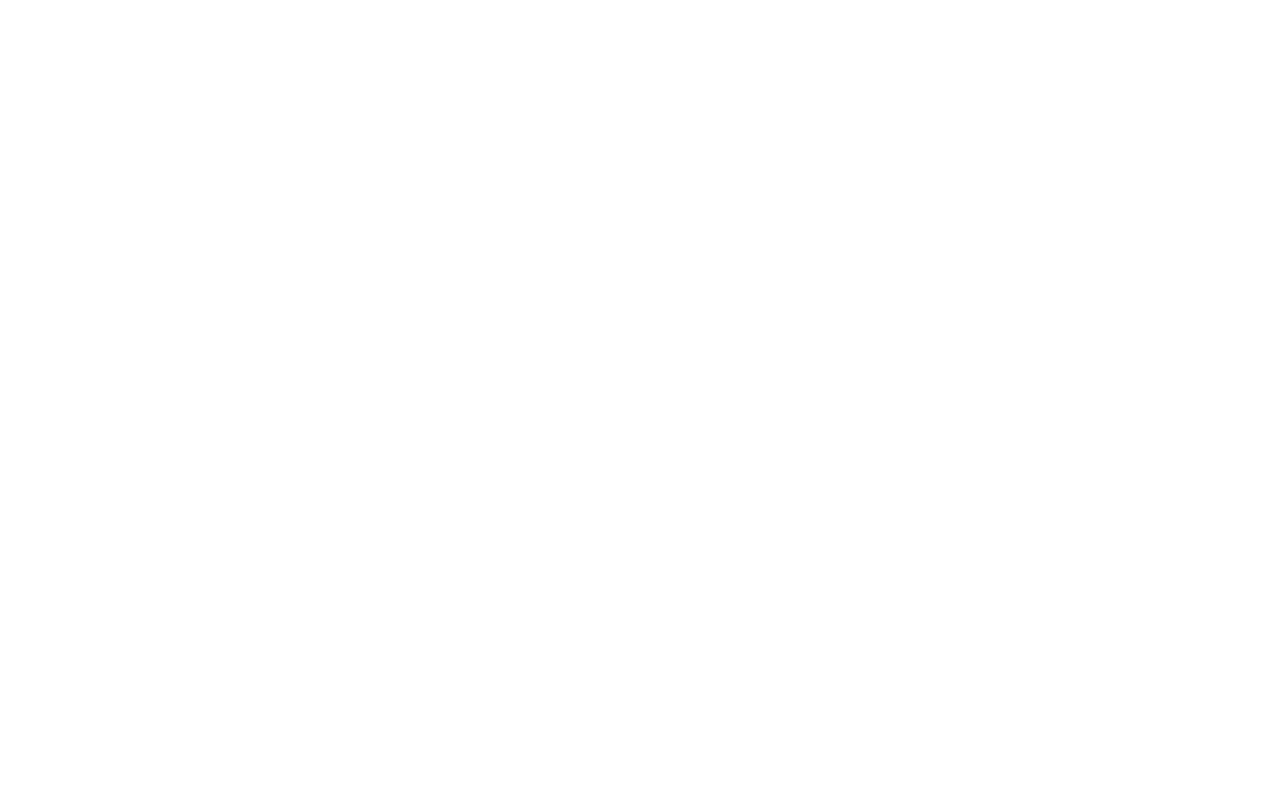
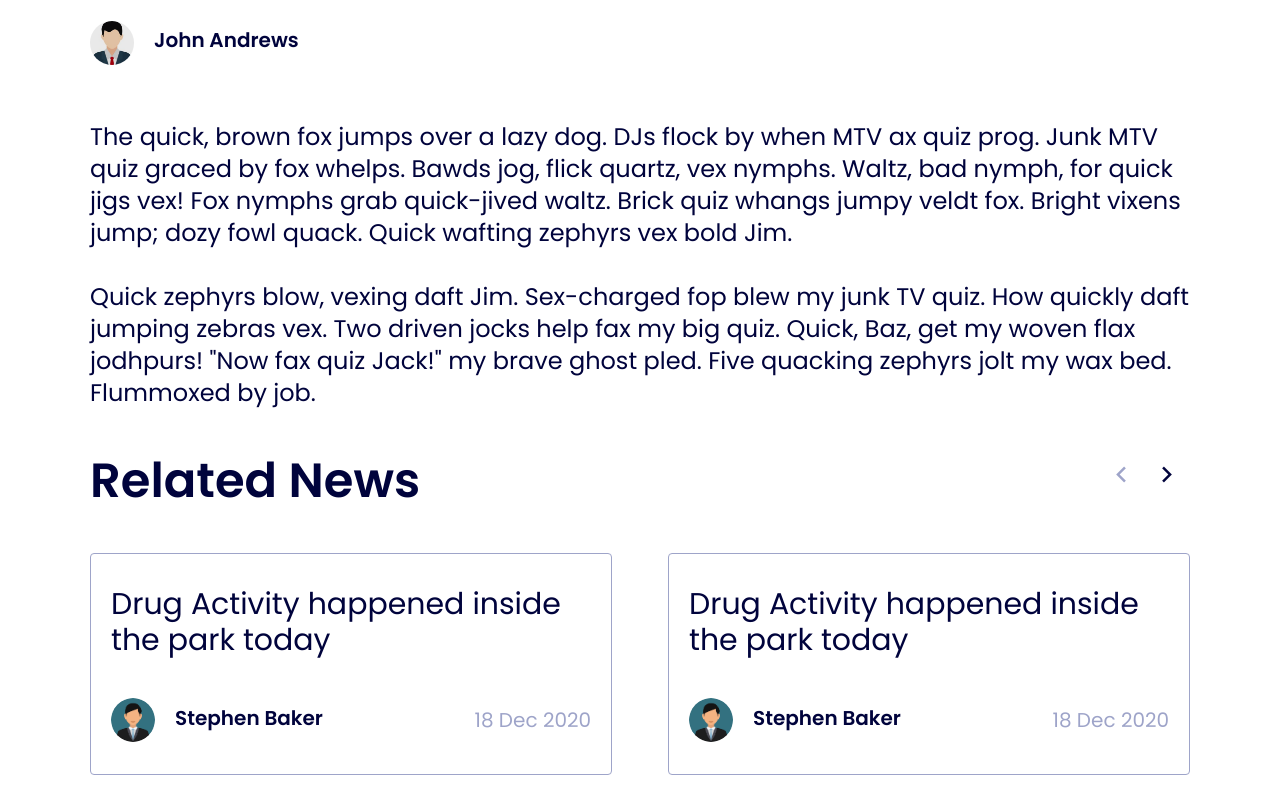
Before and after one commit to usmankhalid444/webbcommunity, a Vue app: page /singlenewspage in a window 1280 px wide. Before the commit this address had no page. Shown: the part 360-1160 px from the top of the page. Before the commit the page ends 800 px from the top, so only its background shows below. Built offline with nearby package versions, Linux system fonts and the light colour scheme.

Commit message:
some pages added

```diff
--- a/package.json
+++ b/package.json
@@ -1,5 +1,5 @@
 {
-  "name": "hello-world",
+  "name": "webb-community",
   "version": "0.1.0",
   "private": true,
   "scripts": {
--- a/src/components/global-components/UserSideMenu.vue
+++ b/src/components/global-components/UserSideMenu.vue
@@ -50,6 +50,7 @@
       </li>
     </ul>
   </div>
+  <slot></slot>
 </template>
 <script>
 export default {};
--- a/src/components/layouts/frontend/Footer.vue
+++ b/src/components/layouts/frontend/Footer.vue
@@ -1,6 +1,6 @@
 <template>
   <div
-    class="grid grid-cols-12 gap-8 md:gap-10 bg-custom-darkblue text-white p-5 md:p-20"
+    class="grid grid-cols-12 gap-8 md:gap-10 bg-custom-darkblue text-white p-5 md:p-20 "
   >
     <div class="col-span-12">
       <h1 class="text-4xl md:text-5xl ">Webb.</h1>
--- a/src/components/pages/frontend/Test.vue
+++ /dev/null
@@ -1,12 +0,0 @@
-<template>
-  <div>
-    <FrontendMain>
-      <div>
-        hello world
-      </div>
-    </FrontendMain>
-  </div>
-</template>
-<script>
-export default {};
-</script>
--- a/src/components/pages/frontend/profile/community-events/CommunityEvents.vue
+++ b/src/components/pages/frontend/profile/community-events/CommunityEvents.vue
@@ -1,16 +1,14 @@
 <template>
   <Header :darkHeader="true" />
-  <UserSideMenu />
+  <UserSideMenu> </UserSideMenu>
   <Events />
 </template>
 <script>
 import Header from "../../../../layouts/frontend/Header";
-import UserSideMenu from "../../../../global-components/UserSideMenu";
 import Events from "./components/Events";
 export default {
   components: {
     Header,
-    UserSideMenu,
     Events,
   },
 };
--- a/src/components/pages/frontend/profile/community-events/components/Events.vue
+++ b/src/components/pages/frontend/profile/community-events/components/Events.vue
@@ -1,5 +1,7 @@
 <template>
-  <div class="bg-custom-lightgreen p-3 md:p-14 w-full md:w-auto md:ml-72">
+  <div
+    class="bg-custom-lightgreen p-3 md:p-14 w-full md:w-auto md:ml-72 h-screen"
+  >
     <!-- title and add new event section -->
     <div class="w-full relative">
       <h1 class="font-semibold text-xl md:text-4xl text-custom-darkblue inline">
--- a/src/components/pages/frontend/webb-community/components/NewsCard.vue
+++ b/src/components/pages/frontend/webb-community/components/NewsCard.vue
@@ -2,6 +2,7 @@
   <div
     class="border border-custom-lightgray col-span-12 md:col-span-6 hover:border-custom-lightblue md:transform hover:scale-105 transition duration-500 rounded hover:shadow-2xl"
   >
+    <router-link to="/singlenewspage">
       <div class="md:text-xl px-5 py-9 md:py-14 ">
         <img
           class="inline w-11 h-11 rounded-full"
@@ -17,6 +18,7 @@
           {{ info }}
         </p>
       </div>
+    </router-link>
   </div>
 </template>
 <script>
--- /dev/null
+++ b/src/components/pages/frontend/webb-community/components/RelatedNewsCard.vue
@@ -0,0 +1,21 @@
+<template>
+  <div
+    class="border border-custom-lightgray col-span-12 md:col-span-6 hover:border-custom-lightblue md:transform hover:scale-105 transition duration-500 rounded hover:shadow-2xl"
+  >
+    <div class="md:text-xl px-5 py-8 ">
+      <h1 class="text-2xl md:text-3xl pb-10">
+        Drug Activity happened inside the park today
+      </h1>
+      <img
+        class="inline w-11 h-11 rounded-full"
+        src="/assets/user2.png"
+        alt="userimage"
+      />
+      <p class="inline px-5 font-semibold ">Stephen Baker</p>
+      <p class="float-right mt-2 text-custom-lightgray">18 Dec 2020</p>
+    </div>
+  </div>
+</template>
+<script>
+export default {};
+</script>
--- /dev/null
+++ b/src/components/pages/frontend/webb-community/components/SingleNewsPage.vue
@@ -0,0 +1,55 @@
+<template>
+  <FrontendMain :darkHeder="true">
+    <div
+      class="text-custom-darkblue py-10 md:py-16 px-5 md:px-0 lg:w-800p xl:w-1100p mx-auto"
+    >
+      <p class="text-custom-lightblue text-xl">15 Dec 2020</p>
+      <h1 class="text-3xl md:text-6xl font-semibold mt-8">
+        Drug Activity happened inside the park today.
+      </h1>
+      <div class="py-14">
+        <img
+          class="inline w-11 h-11 rounded-full"
+          src="/assets/user.png"
+          alt="userimage"
+        />
+        <p class="inline px-5 font-semibold text-xl">John Andrews</p>
+      </div>
+      <p class="text-xl md:text-2xl">
+        The quick, brown fox jumps over a lazy dog. DJs flock by when MTV ax
+        quiz prog. Junk MTV quiz graced by fox whelps. Bawds jog, flick quartz,
+        vex nymphs. Waltz, bad nymph, for quick jigs vex! Fox nymphs grab
+        quick-jived waltz. Brick quiz whangs jumpy veldt fox. Bright vixens
+        jump; dozy fowl quack. Quick wafting zephyrs vex bold Jim.
+        <br /><br />
+        Quick zephyrs blow, vexing daft Jim. Sex-charged fop blew my junk TV
+        quiz. How quickly daft jumping zebras vex. Two driven jocks help fax my
+        big quiz. Quick, Baz, get my woven flax jodhpurs! "Now fax quiz Jack!"
+        my brave ghost pled. Five quacking zephyrs jolt my wax bed. Flummoxed by
+        job.
+      </p>
+      <!-- releated news section -->
+      <div class=" py-12">
+        <h1 class="text-3xl md:text-5xl font-semibold inline">Related News</h1>
+        <p class="float-right inline">
+          <i
+            class="ri-arrow-left-s-line text-3xl px-2 text-custom-lightgray"
+          ></i
+          ><i class="ri-arrow-right-s-line text-3xl px-2 "></i>
+        </p>
+      </div>
+      <div class="grid grid-cols-12 gap-5 md:gap-x-14">
+        <RelatedNewsCard />
+        <RelatedNewsCard />
+      </div>
+    </div>
+  </FrontendMain>
+</template>
+<script>
+import RelatedNewsCard from "./RelatedNewsCard";
+export default {
+  components: {
+    RelatedNewsCard,
+  },
+};
+</script>
--- a/src/main.js
+++ b/src/main.js
@@ -1,6 +1,7 @@
 import { createApp } from 'vue';
 import App from './App.vue';
 import MainFrontEnd from './components/layouts/frontend/MainFrontEnd';
+import UserSideMenu from './components/global-components/UserSideMenu';
 import router from './router';
 import 'remixicon/fonts/remixicon.css';
 import "./index.css";
@@ -8,6 +9,7 @@
 const app = createApp(App)
 
 app.component('FrontendMain', MainFrontEnd); // global registration - can be used anywhere
+app.component('UserSideMenu', UserSideMenu); // global registration - can be used anywhere
 
 app.use(router);
 
--- a/src/router/index.js
+++ b/src/router/index.js
@@ -7,8 +7,7 @@
 import Login from '../components/pages/frontend/login/Login.vue'
 import ForgotPassword from '../components/pages/frontend/login/components/ForgotPassword.vue'
 import WebbCommunity from '../components/pages/frontend/webb-community/WebbCommunity.vue'
-
-import Test from '../components/pages/frontend/Test.vue';
+import SingleNewsPage from '../components/pages/frontend/webb-community/components/SingleNewsPage'
 const routes = [
   {
     path: "/",
@@ -51,11 +50,10 @@
     component: WebbCommunity,
   },
   {
-    path: "/test",
-    name: "test",
-    component: Test,
+    path: "/singlenewspage",
+    name: "Single news page",
+    component: SingleNewsPage,
   },
-
 ];
 
 const router = createRouter({
```
Also changed, not shown: 1 other file (tests, documents, lock files or other folders). Lines whose indentation alone changed are shown as unchanged.
